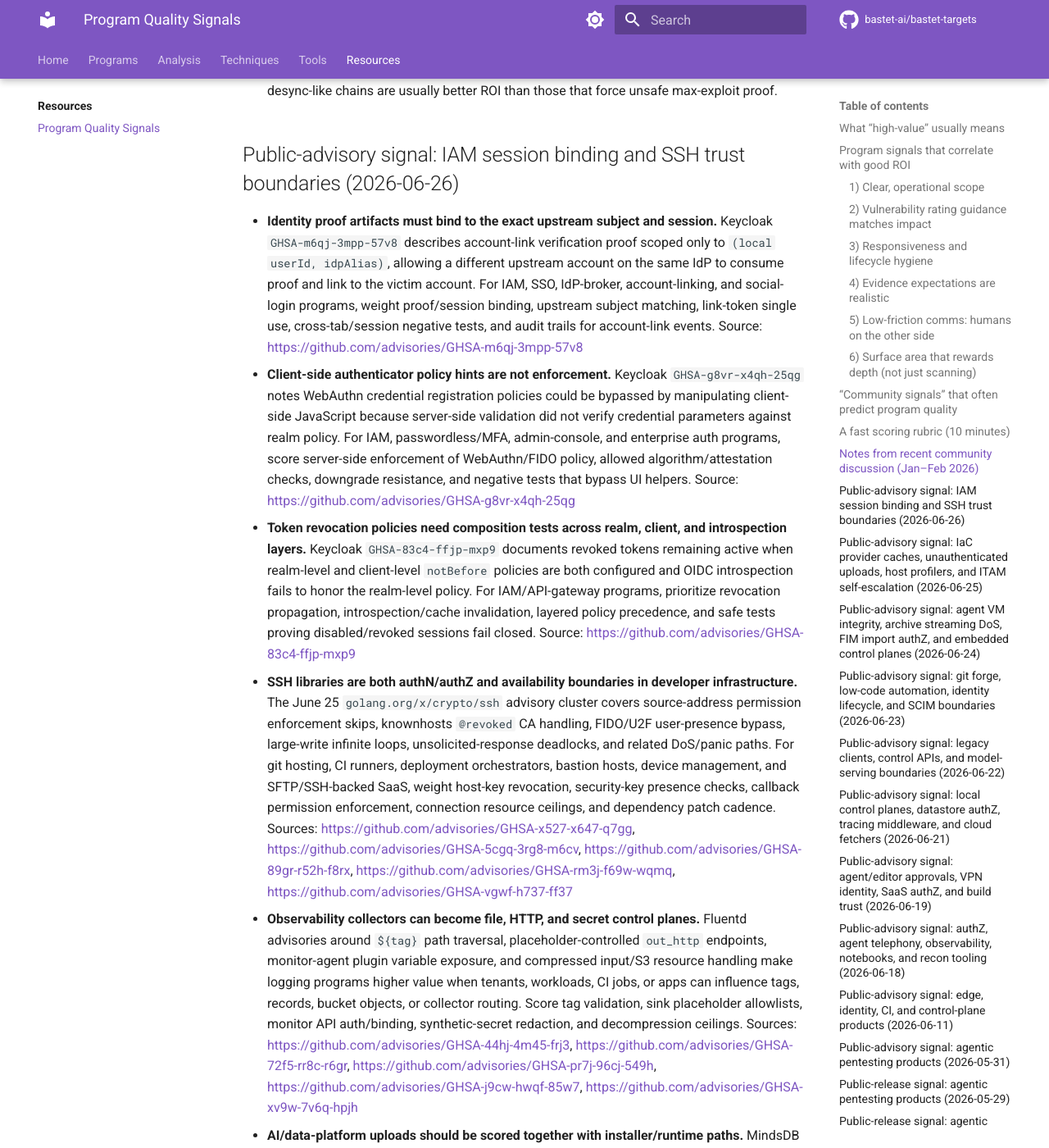
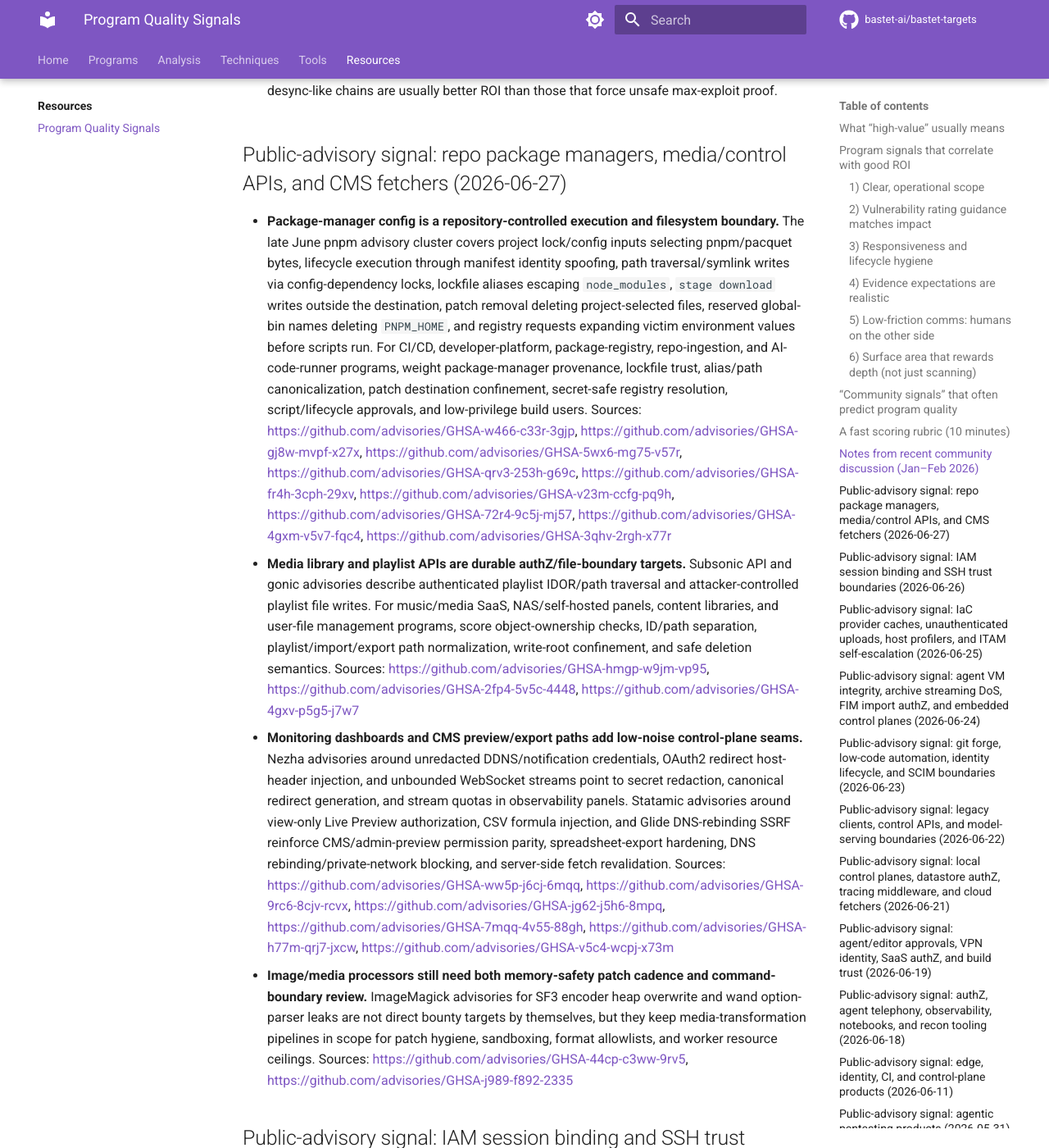
Before and after one commit to bastet-ai/bastet-targets, an MkDocs documentation site: the page built from docs/resources/program-quality-signals.md, in a window 1280 px wide and 1400 px high, scrolled down 6308 px. Shown: the whole window at 82% size. Built offline with MkDocs 1.6.1 and Material for MkDocs 9.7.7, drawn with Linux system fonts in a browser that asks for light colours; comment, search, counter and statistics services are not loaded.

Commit message:
Add June 27 package manager and CMS signals

```diff
--- a/docs/resources/program-quality-signals.md
+++ b/docs/resources/program-quality-signals.md
@@ -162,6 +162,13 @@ Themes showing up repeatedly:
 
 - **Fairness shows up in how programs handle hard-to-demo classes.** Programs that clearly document what evidence counts for blind SSRF, authZ edge cases, cache poisoning, or desync-like chains are usually better ROI than those that force unsafe max-exploit proof.
 
+## Public-advisory signal: repo package managers, media/control APIs, and CMS fetchers (2026-06-27)
+
+- **Package-manager config is a repository-controlled execution and filesystem boundary.** The late June pnpm advisory cluster covers project lock/config inputs selecting pnpm/pacquet bytes, lifecycle execution through manifest identity spoofing, path traversal/symlink writes via config-dependency locks, lockfile aliases escaping `node_modules`, `stage download` writes outside the destination, patch removal deleting project-selected files, reserved global-bin names deleting `PNPM_HOME`, and registry requests expanding victim environment values before scripts run. For CI/CD, developer-platform, package-registry, repo-ingestion, and AI-code-runner programs, weight package-manager provenance, lockfile trust, alias/path canonicalization, patch destination confinement, secret-safe registry resolution, script/lifecycle approvals, and low-privilege build users. Sources: https://github.com/advisories/GHSA-w466-c33r-3gjp, https://github.com/advisories/GHSA-gj8w-mvpf-x27x, https://github.com/advisories/GHSA-5wx6-mg75-v57r, https://github.com/advisories/GHSA-qrv3-253h-g69c, https://github.com/advisories/GHSA-fr4h-3cph-29xv, https://github.com/advisories/GHSA-v23m-ccfg-pq9h, https://github.com/advisories/GHSA-72r4-9c5j-mj57, https://github.com/advisories/GHSA-4gxm-v5v7-fqc4, https://github.com/advisories/GHSA-3qhv-2rgh-x77r
+- **Media library and playlist APIs are durable authZ/file-boundary targets.** Subsonic API and gonic advisories describe authenticated playlist IDOR/path traversal and attacker-controlled playlist file writes. For music/media SaaS, NAS/self-hosted panels, content libraries, and user-file management programs, score object-ownership checks, ID/path separation, playlist/import/export path normalization, write-root confinement, and safe deletion semantics. Sources: https://github.com/advisories/GHSA-hmgp-w9jm-vp95, https://github.com/advisories/GHSA-2fp4-5v5c-4448, https://github.com/advisories/GHSA-4gxv-p5g5-j7w7
+- **Monitoring dashboards and CMS preview/export paths add low-noise control-plane seams.** Nezha advisories around unredacted DDNS/notification credentials, OAuth2 redirect host-header injection, and unbounded WebSocket streams point to secret redaction, canonical redirect generation, and stream quotas in observability panels. Statamic advisories around view-only Live Preview authorization, CSV formula injection, and Glide DNS-rebinding SSRF reinforce CMS/admin-preview permission parity, spreadsheet-export hardening, DNS rebinding/private-network blocking, and server-side fetch revalidation. Sources: https://github.com/advisories/GHSA-ww5p-j6cj-6mqq, https://github.com/advisories/GHSA-9rc6-8cjv-rcvx, https://github.com/advisories/GHSA-jg62-j5h6-8mpq, https://github.com/advisories/GHSA-7mqq-4v55-88gh, https://github.com/advisories/GHSA-h77m-qrj7-jxcw, https://github.com/advisories/GHSA-v5c4-wcpj-x73m
+- **Image/media processors still need both memory-safety patch cadence and command-boundary review.** ImageMagick advisories for SF3 encoder heap overwrite and wand option-parser leaks are not direct bounty targets by themselves, but they keep media-transformation pipelines in scope for patch hygiene, sandboxing, format allowlists, and worker resource ceilings. Sources: https://github.com/advisories/GHSA-44cp-c3ww-9rv5, https://github.com/advisories/GHSA-j989-f892-2335
+
 ## Public-advisory signal: IAM session binding and SSH trust boundaries (2026-06-26)
 
 - **Identity proof artifacts must bind to the exact upstream subject and session.** Keycloak `GHSA-m6qj-3mpp-57v8` describes account-link verification proof scoped only to `(local userId, idpAlias)`, allowing a different upstream account on the same IdP to consume proof and link to the victim account. For IAM, SSO, IdP-broker, account-linking, and social-login programs, weight proof/session binding, upstream subject matching, link-token single use, cross-tab/session negative tests, and audit trails for account-link events. Source: https://github.com/advisories/GHSA-m6qj-3mpp-57v8
```
Also changed, not shown: docs/programs/high-value.md (+5 -0 lines).
